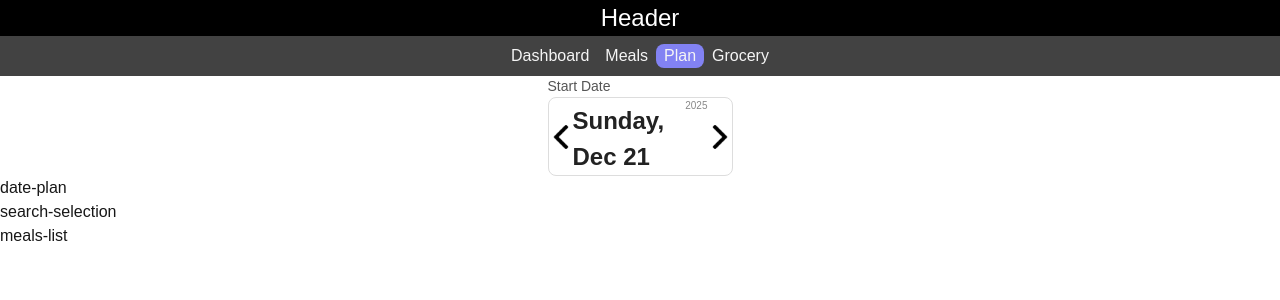
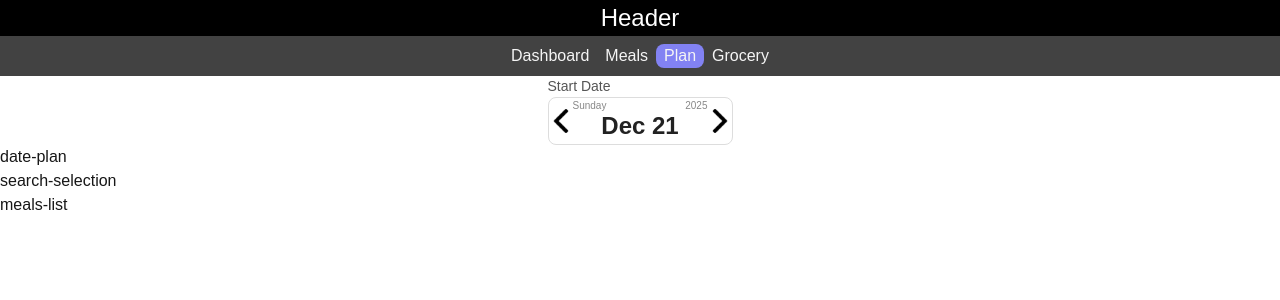
Before and after one commit to Zmyhrer/MealPlanner, a Next.js app in the folder frontend/: page /plan in a window 1280 px wide. Shown: the top 300 px of the page. Built offline with nearby package versions, Linux system fonts and the light colour scheme.

Commit message:
feat: add media tags in css

```diff
--- a/frontend/components/dateSelection.tsx
+++ b/frontend/components/dateSelection.tsx
@@ -73,11 +73,14 @@ const DateSelection: React.FC<DateSelectionProps> = ({ weekday }) => {
         </div>
 
         <div className={styles["date-container"]}>
-          <div className={styles["top-date-container"]}>
+          <div className={styles["weekday-text-container"]}>
+            {formatWeekday(date)}
+          </div>
+          <div className={styles["year-text-container"]}>
             {date.getFullYear()}
           </div>
-          <div className={styles["bottom-date-container"]}>
-            {formatWeekday(date)}, {formatMonthDay(date)}
+          <div className={styles["date-text-container"]}>
+            {formatMonthDay(date)}
           </div>
         </div>
 
--- a/frontend/styles/dateSelection.module.css
+++ b/frontend/styles/dateSelection.module.css
@@ -40,13 +40,23 @@
   display: flex;
   align-items: center;
   justify-content: center;
-  padding-top: 5px;
+  padding-top: 10px;
+}
+
+.weekday-text-container {
+  position: absolute;
+  top: 0px;
+  left: 0px;
+  font-size: 10px;
+  color: #888;
+  z-index: 2;
+  pointer-events: none;
 }
 
 /**
  * Year text (top-right corner)
  */
-.top-date-container {
+.year-text-container {
   position: absolute;
   top: 0px;
   right: 0px;
@@ -59,7 +69,7 @@
 /**
  * Date text
  */
-.bottom-date-container {
+.date-text-container {
   font-size: 24px;
   font-weight: 600;
   color: #222;
@@ -85,3 +95,23 @@
   justify-content: center;
   cursor: pointer;
 }
+
+/**
+ * Tablets
+ */
+@media (max-width: 768px){
+  .year-text-container{
+    display: none;
+  }
+
+  .weekday-text-container{
+    display: none;
+  }
+}
+
+/**
+ * Small phones
+ */
+@media (max-width: 480px){
+
+}
```
